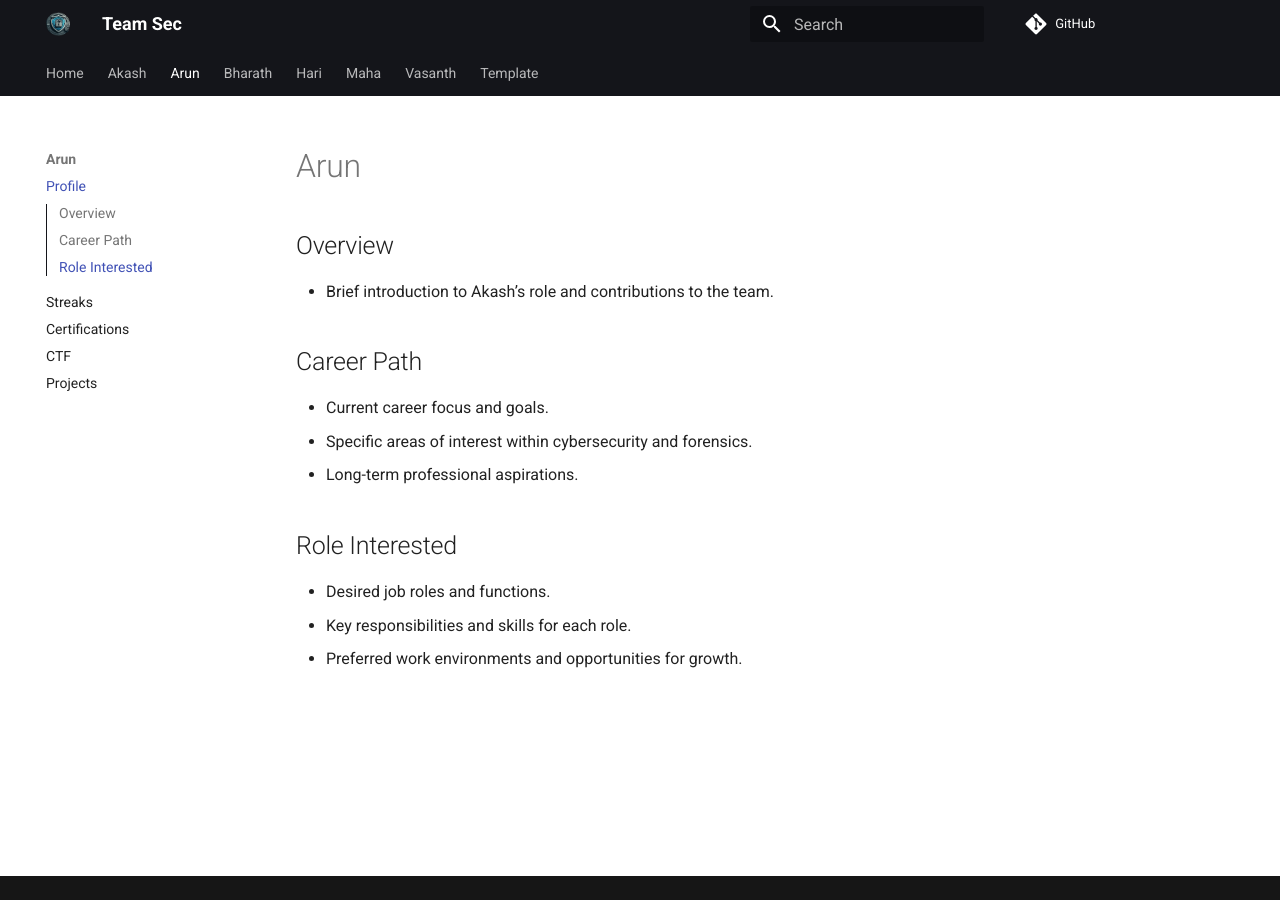
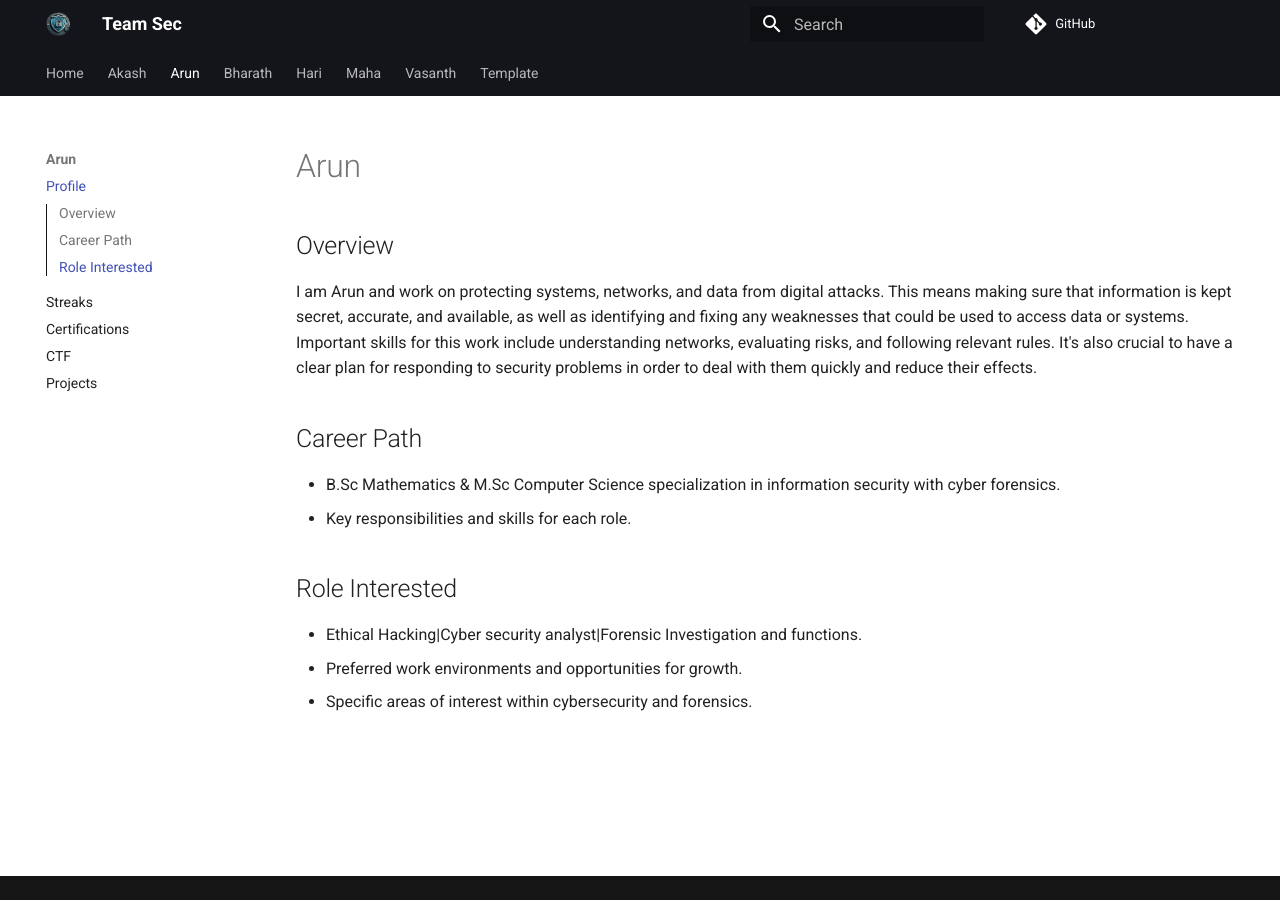
Before and after one commit to mr3xplorer/team_sec, an MkDocs documentation site: the page built from docs/Arun/arun.md, in a window 1280 px wide. Built offline with MkDocs 1.6.1 and Material for MkDocs 9.7.7, drawn with Linux system fonts in a browser that asks for light colours; comment, search, counter and statistics services are not loaded.

Commit message:
Update arun.md

```diff
--- a/docs/Arun/arun.md
+++ b/docs/Arun/arun.md
@@ -1,14 +1,13 @@
 # Arun
 
 ## Overview
-- Brief introduction to Akash’s role and contributions to the team.
+I am Arun and  work on protecting systems, networks, and data from digital attacks. This means making sure that information is kept secret, accurate, and available, as well as identifying and fixing any weaknesses that could be used to access data or systems. Important skills for this work include understanding networks, evaluating risks, and following relevant rules. It's also crucial to have a clear plan for responding to security problems in order to deal with them quickly and reduce their effects.
 
 ## Career Path
-- Current career focus and goals.
-- Specific areas of interest within cybersecurity and forensics.
-- Long-term professional aspirations.
+- B.Sc Mathematics & M.Sc Computer Science specialization in information security with cyber forensics.
+- Key responsibilities and skills for each role.
 
 ## Role Interested
-- Desired job roles and functions.
-- Key responsibilities and skills for each role.
+- Ethical Hacking|Cyber security analyst|Forensic Investigation and functions.
 - Preferred work environments and opportunities for growth.
+- Specific areas of interest within cybersecurity and forensics.
```
